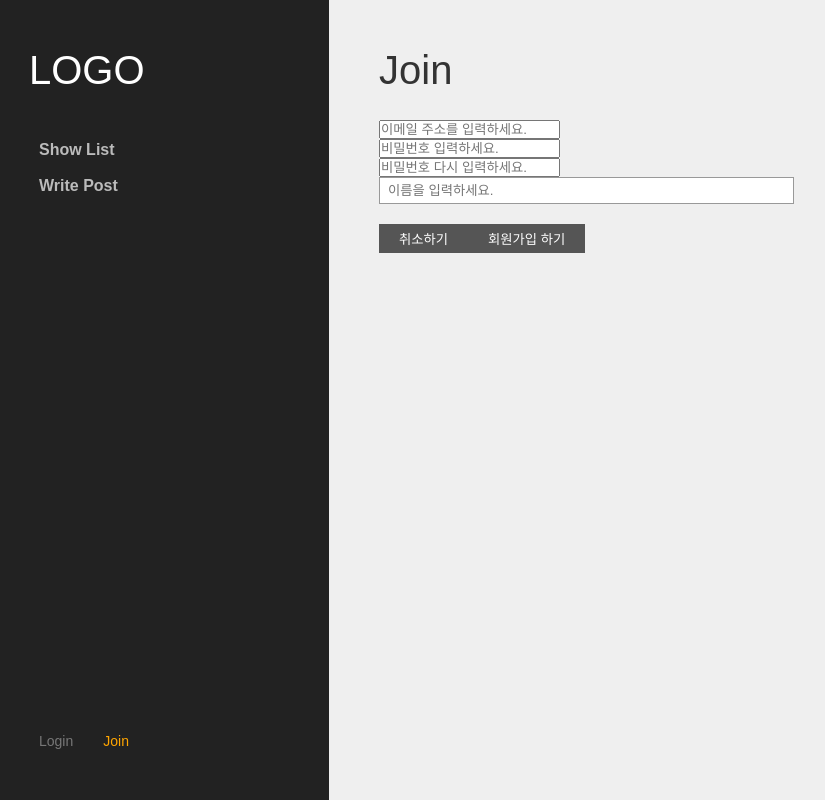
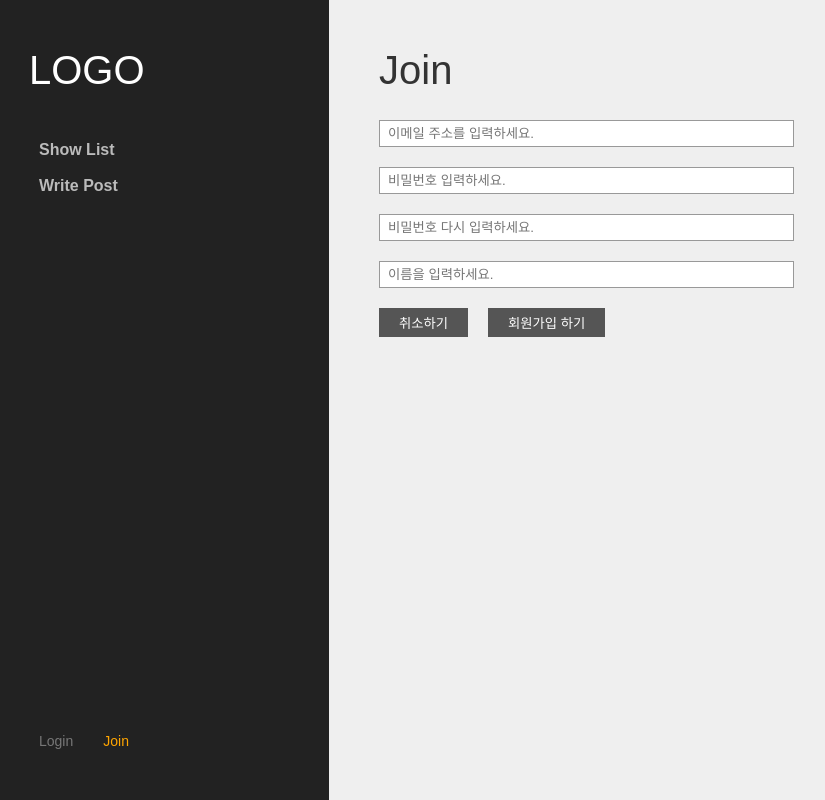
Before and after one commit to carrottechplus/react-node, a React (Create React App) app in the folder client/: page /join in a window 1280 px wide. Shown: the whole page, without its empty margins (21-846 px from the left). Built offline with nearby package versions, Linux system fonts and the light colour scheme.

Commit message:
join페이지 스타일링

```diff
--- a/client/src/common/Layout.jsx
+++ b/client/src/common/Layout.jsx
@@ -20,6 +20,8 @@
 				margin-bottom: 5px;
 			}
 			input[type='text'],
+			input[type='password'],
+			input[type='email'],
 			textarea {
 				width: 50%;
 				padding: 5px 8px;
--- a/client/src/user/Join.jsx
+++ b/client/src/user/Join.jsx
@@ -2,8 +2,13 @@
 import Layout from '../common/Layout';
 import firebase from '../firebase';
 import { useNavigate } from 'react-router-dom';
+import styled from 'styled-components';
 
-// 사용자 정보 받을 것 state에 담기
+const BtnSet = styled.nav`
+	margin-top: 20px;
+	display: flex;
+	gap: 20px;
+`;
 function Join() {
 	const navigate = useNavigate();
 	const [Email, setEmail] = useState('');
@@ -32,28 +37,30 @@
 				placeholder='이메일 주소를 입력하세요.'
 				onChange={(e) => setEmail(e.target.value)}
 			/>
-			<br />
+
 			<input
 				type='password'
 				value={Pwd01}
 				placeholder='비밀번호 입력하세요.'
 				onChange={(e) => setPwd01(e.target.value)}
 			/>
-			<br />
+
 			<input
 				type='password'
 				value={Pwd02}
 				placeholder='비밀번호 다시 입력하세요.'
 				onChange={(e) => setPwd02(e.target.value)}
 			/>
-			<br />
+
 			<input type='text' value={Name} placeholder='이름을 입력하세요.' onChange={(e) => setName(e.target.value)} />
+			<BtnSet>
 				<button type='button' onClick={() => navigate(-1)}>
 					취소하기
 				</button>
 				<button type='button' onClick={handleJoin}>
 					회원가입 하기
 				</button>
+			</BtnSet>
 		</Layout>
 	);
 }
```
Lines whose indentation alone changed are shown as unchanged.
